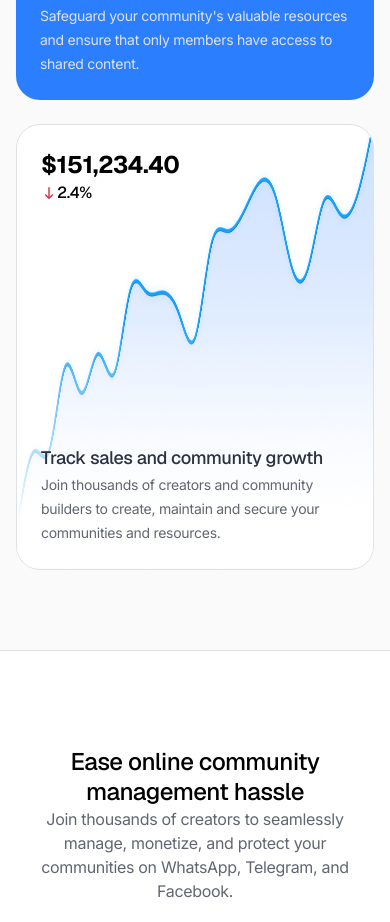
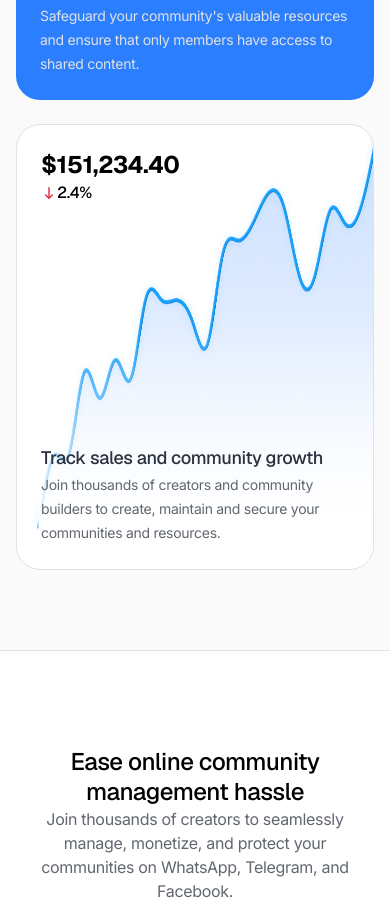
Before and after one commit to OGEmanuel/TribHub-Website, a Next.js app: page / in a window 390 px wide. Shown: the part 2420-3342 px from the top of the page. Built offline with nearby package versions, Linux system fonts and the light colour scheme.

Commit message:
Mobile chart fixed

```diff
--- a/app/features.tsx
+++ b/app/features.tsx
@@ -1,6 +1,7 @@
 import { GeistSans } from "geist/font/sans";
 import file from "@/public/images/file.png";
 import chart from "@/public/images/chart.png";
+import chartSmall from "@/public/images/chart-small.png";
 import Image from "next/image";
 import gamer from "@/public/images/gamer.png";
 import suit from "@/public/images/suit.jpeg";
@@ -129,7 +130,18 @@ const Features = () => {
               <div className="w-full">
                 <div className="w-full">
                   <div className="flex h-[19.875rem] w-full items-end justify-end">
-                    <Image src={chart} alt="chart-icon" fill />
+                    <Image
+                      src={chart}
+                      alt="chart-icon"
+                      fill
+                      className="hidden sm:block"
+                    />
+                    <Image
+                      src={chartSmall}
+                      alt="chart-icon"
+                      fill
+                      className="translate-x-3 sm:hidden"
+                    />
                   </div>
                 </div>
               </div>
```
Also changed, not shown: public/images/chart-small.png (added).
